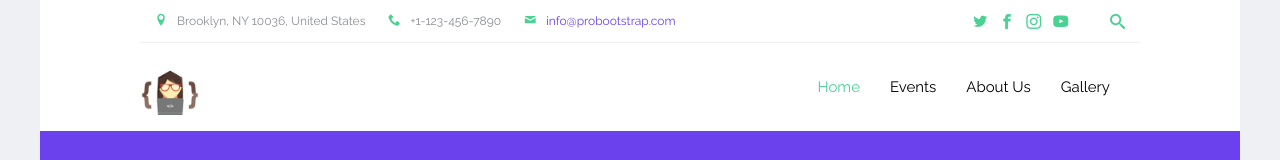
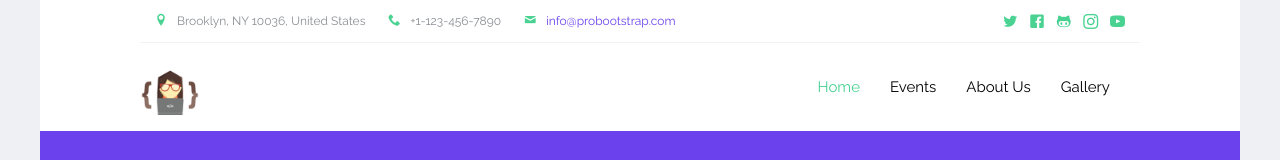
Before and after one commit to girlscript/girlscript_web, a website: page events.html in a window 1280 px wide. Shown: the top 160 px of the page. Drawn offline with Linux system fonts and the light colour scheme; files whose address does not match are found by name.

Commit message:
Updated header social media integration in events

```diff
--- a/events.html
+++ b/events.html
@@ -48,11 +48,11 @@
             </div>
             <div class="col-lg-3 col-md-3 col-sm-3 probootstrap-top-social">
               <ul>
-                <li><a href="#"><i class="icon-twitter"></i></a></li>
-                <li><a href="#"><i class="icon-facebook2"></i></a></li>
-                <li><a href="#"><i class="icon-instagram2"></i></a></li>
-                <li><a href="#"><i class="icon-youtube"></i></a></li>
-                <li><a href="#" class="probootstrap-search-icon js-probootstrap-search"><i class="icon-search"></i></a></li>
+                <li><a href="https://twitter.com/girlscript1" target="_blank"><i class="icon-twitter"></i></a></li>
+                  <li><a href="https://www.facebook.com/Girlscript/" target="_blank"><i class="icon-facebook"></i></a></li>
+                  <li><a href="https://github.com/girlscript" target="_blank"><i class="icon-github"></i></a></li>
+                  <li><a href="https://www.instagram.com/girlscript/" target="_blank"><i class="icon-instagram2"></i></a></li>
+                  <li><a href="https://www.youtube.com/channel/UCBOlJtDcWNh0aUkS2CfI8Aw" target="_blank"><i class="icon-youtube"></i></a></li>
               </ul>
             </div>
           </div>
```
